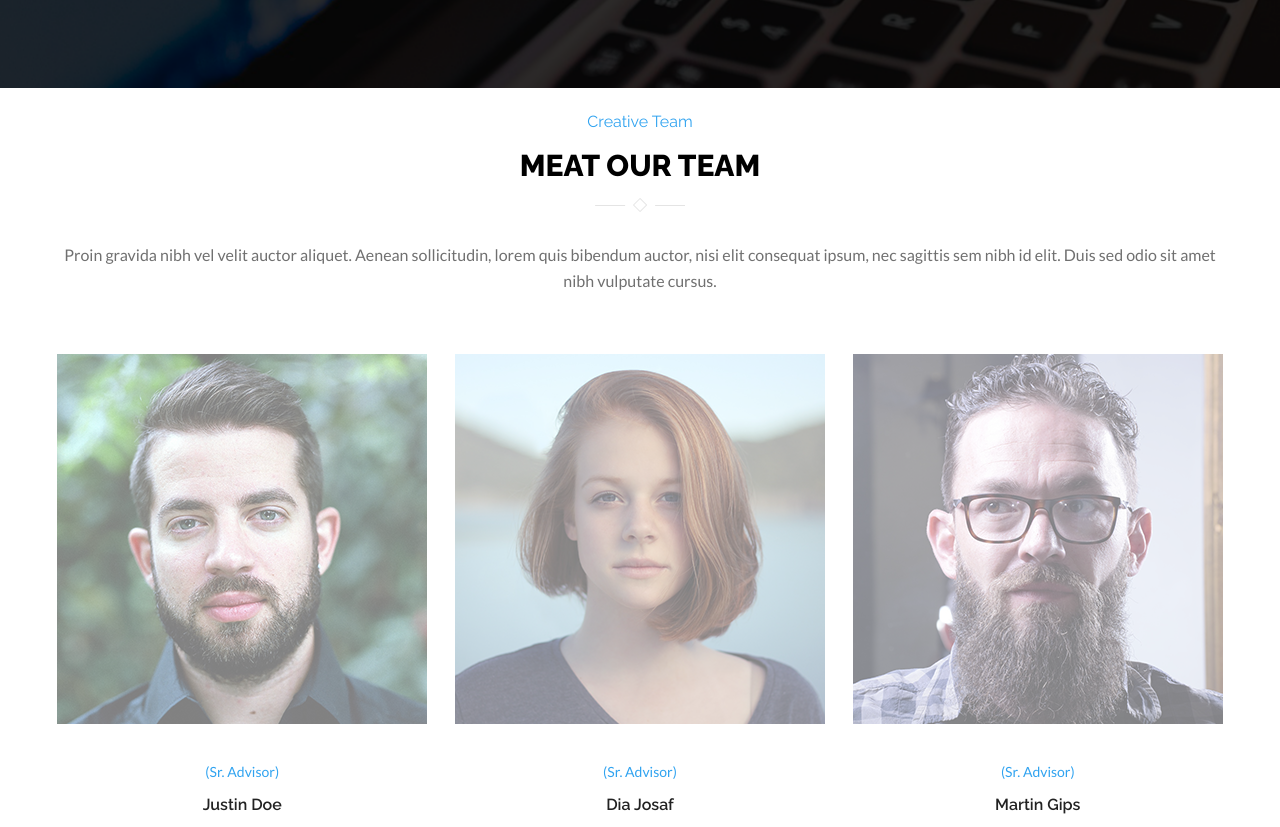
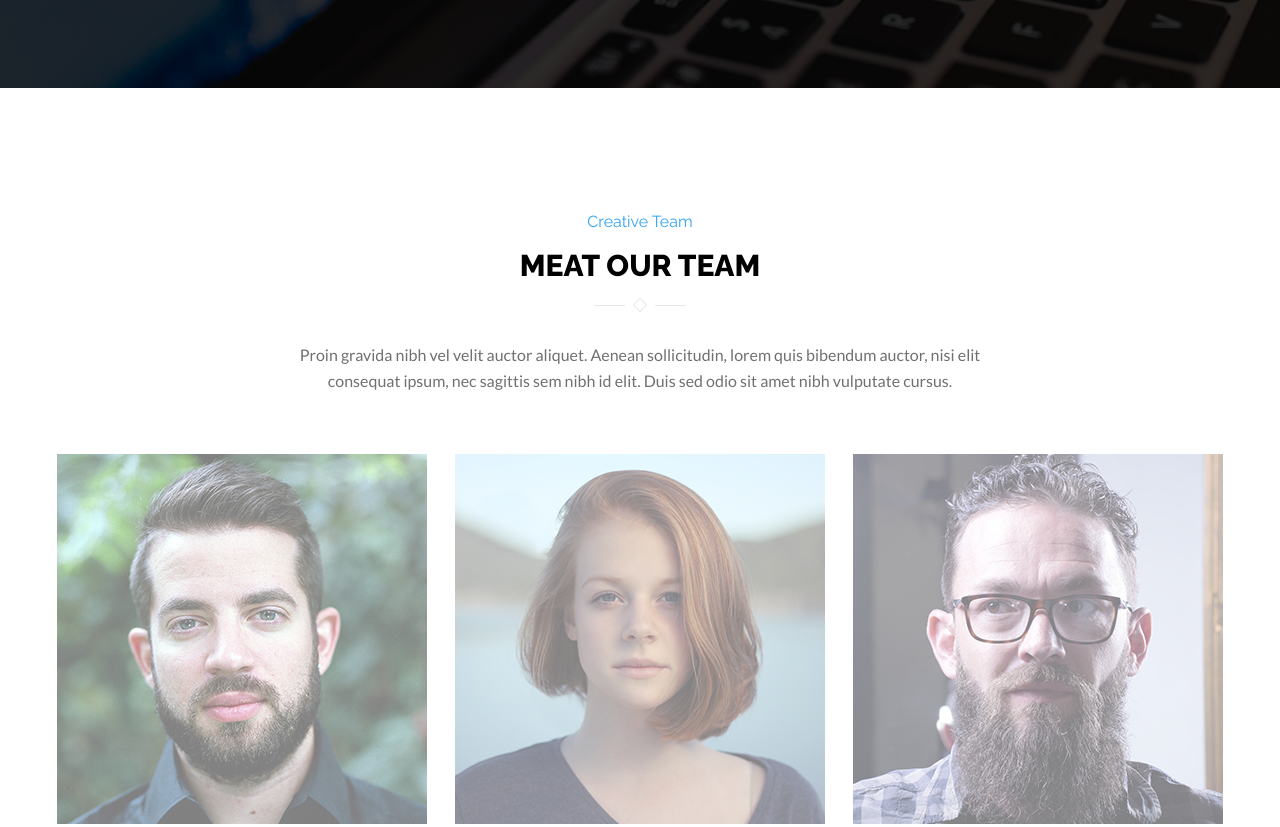
Before and after one commit to Marquizza/FrontendBlok, a plain HTML site: page index.html in a window 1280 px wide. Shown: the part 4287-5114 px from the top of the page. Drawn offline with nearby package versions, Linux system fonts and the light colour scheme.

Commit message:
15 lesson correct

```diff
--- a/index.html
+++ b/index.html
@@ -251,7 +251,7 @@
 			    </div>
 			</div>
 		</div>
-		<div class="page" page-team>
+		<div class="page page-team">
 			<div class="wrapper center">
 				<h2 class="title-h2"><span>Creative Team</span>Meat Our Team</h2>
 			    <div class="line-center"></div>
```
